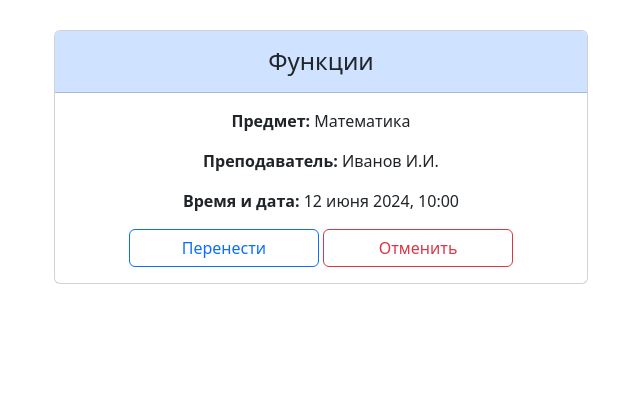
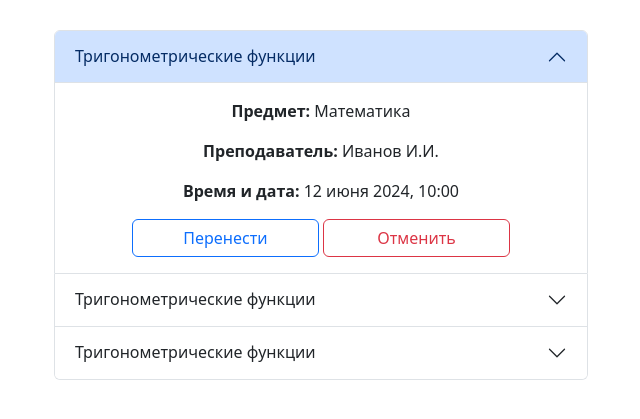
Before and after one commit to Studio-Yandex-Practicum/Goodstart_telegram_bot, a Django app: template src/templates/registration/registration_form.html in a window 1280 px wide. Shown: the part 146-565 px from the top of the page, without its empty margins (319-959 px from the left). Run offline with Django 5.2, Linux system fonts and the light colour scheme; the template is opened without the code that fills it: values that come from a table or form of the project are taken from there, others are empty; parts of the project's set-up code (start-up, migrations or seed data) failed here and were passed over; some libraries are stand-ins or nearby versions.

Commit message:
feat: Сделал карточки занятий в виде аккордеона

```diff
--- a/src/templates/registration/base.html
+++ b/src/templates/registration/base.html
@@ -11,12 +11,30 @@
         padding: 1rem 1.25rem;
         background-color: #cfe2ff;
       }
+      .accordion-button {
+        background-color: #fff;
+        box-shadow: none;
+      }
+
+      .accordion-button:hover,
+      .accordion-button:focus {
+        box-shadow: none;
+      }
+
+      .accordion-title {
+        font-size: 1.5rem;
+        padding: 1rem 1.25rem;
+        background-color: #cfe2ff;
+        border-top-right-radius: 0.375rem;
+        border-top-left-radius: 0.375rem;
+      }
     </style>
   </head>
   <body>
     <header>
       <h1 class="text-center mx-auto mb-4" style="max-width: 550px">
-        Телеграм-бот <br> для преподавателей и учеников
+        Телеграм-бот <br />
+        для преподавателей и учеников
       </h1>
     </header>
     <main class="mx-auto p-2" align="center" style="max-width: 550px">
--- a/src/templates/registration/registration_form.html
+++ b/src/templates/registration/registration_form.html
@@ -16,7 +16,7 @@
       </form>
     </div>
   </div> -->
-  <div class="card">
+  <!-- <div class="card">
     <h2 class="card-header">
       Функции
     </h2>
@@ -27,5 +27,55 @@
       <button type="button" class="btn btn-outline-primary" style="width: 38%;">Перенести</button>
       <button type="button" class="btn btn-outline-danger" style="width: 38%;">Отменить</button>
     </div>
+  </div> -->
+  <div class="accordion" id="accordionExample">
+    <div class="accordion-item">
+      <h2 class="accordion-header">
+        <button class="accordion-button" type="button" data-bs-toggle="collapse" data-bs-target="#collapseOne" aria-expanded="true" aria-controls="collapseOne">
+          Тригонометрические функции
+        </button>
+      </h2>
+      <div id="collapseOne" class="accordion-collapse collapse show" data-bs-parent="#accordionExample">
+        <div class="accordion-body">
+          <p class="card-text"><strong>Предмет:</strong> Математика</p>
+          <p class="card-text"><strong>Преподаватель:</strong> Иванов И.И.</p>
+          <p class="card-text"><strong>Время и дата:</strong> 12 июня 2024, 10:00</p>
+          <button type="button" class="btn btn-outline-primary" style="width: 38%;">Перенести</button>
+          <button type="button" class="btn btn-outline-danger" style="width: 38%;">Отменить</button>
+        </div>
+      </div>
+    </div>
+    <div class="accordion-item">
+      <h2 class="accordion-header">
+        <button class="accordion-button collapsed" type="button" data-bs-toggle="collapse" data-bs-target="#collapseTwo" aria-expanded="false" aria-controls="collapseTwo">
+          Тригонометрические функции
+        </button>
+      </h2>
+      <div id="collapseTwo" class="accordion-collapse collapse" data-bs-parent="#accordionExample">
+        <div class="accordion-body">
+          <p class="card-text"><strong>Предмет:</strong> Математика</p>
+          <p class="card-text"><strong>Преподаватель:</strong> Иванов И.И.</p>
+          <p class="card-text"><strong>Время и дата:</strong> 12 июня 2024, 10:00</p>
+          <button type="button" class="btn btn-outline-primary" style="width: 38%;">Перенести</button>
+          <button type="button" class="btn btn-outline-danger" style="width: 38%;">Отменить</button>
+        </div>
+      </div>
+    </div>
+    <div class="accordion-item">
+      <h2 class="accordion-header">
+        <button class="accordion-button collapsed" type="button" data-bs-toggle="collapse" data-bs-target="#collapseThree" aria-expanded="false" aria-controls="collapseThree">
+          Тригонометрические функции
+        </button>
+      </h2>
+      <div id="collapseThree" class="accordion-collapse collapse" data-bs-parent="#accordionExample">
+        <div class="accordion-body">
+          <p class="card-text"><strong>Предмет:</strong> Математика</p>
+          <p class="card-text"><strong>Преподаватель:</strong> Иванов И.И.</p>
+          <p class="card-text"><strong>Время и дата:</strong> 12 июня 2024, 10:00</p>
+          <button type="button" class="btn btn-outline-primary" style="width: 38%;">Перенести</button>
+          <button type="button" class="btn btn-outline-danger" style="width: 38%;">Отменить</button>
+        </div>
+      </div>
+    </div>
   </div>
 {% endblock %}
```
